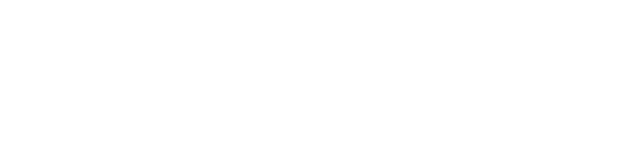
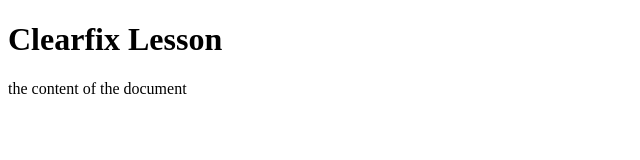
Before and after one commit to gere0018/html-css-layout, a plain HTML site: page clearfix/index.html in a window 1280 px wide. Shown: the whole page, without its empty margins (0-640 px from the left). Drawn offline with Linux system fonts and the light colour scheme.

Commit message:
css styling

```diff
--- a/clearfix/index.html
+++ b/clearfix/index.html
@@ -3,11 +3,19 @@
 <head>
     <meta charset="UTF-8">
     <meta name="viewport" content="width=device-width, initial-scale=1.0">
-    <title></title>
-    <link rel="stylesheet" href="">
+    <title>clearfix</title>
+    <link rel="stylesheet" href="css/style.css" media="screen" type="text/css">
 </head>
 
 <body>
-    <script src=""></script>
+    <header>
+    <h1>Clearfix Lesson</h1>
+    </header>
+    <div class= "wrapper">
+    <p>the content of the document</p>
+
+
+    </div>
+
 </body>
 </html>
```
Also changed, not shown: clearfix/css/style.css (added).
